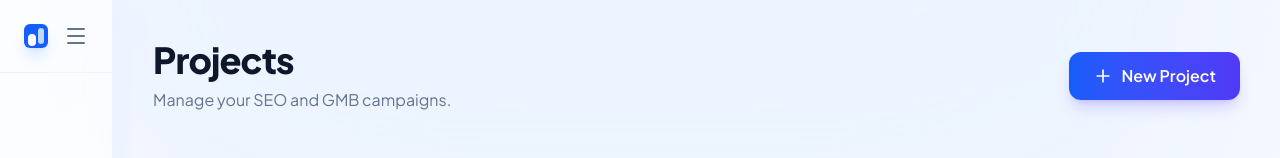
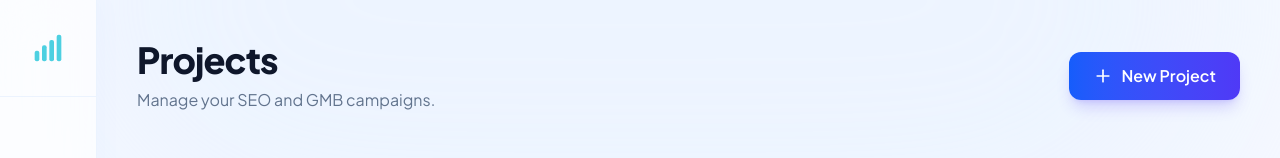
Before and after one commit to arbaz-mr/seo-dashboard, a Next.js app: page / in a window 1280 px wide. Shown: the top 158 px of the page. Built offline with nearby package versions, Linux system fonts and the light colour scheme; no server answers; the database is empty.

Commit message:
Replace logo with custom svg and use it as toggle

```diff
--- a/src/components/layout/Sidebar.tsx
+++ b/src/components/layout/Sidebar.tsx
@@ -10,17 +10,18 @@ export const Sidebar = () => {
 
   return (
     <aside className={`w-full ${isOpen ? 'md:w-64' : 'md:w-auto'} transition-all duration-300 bg-white/70 backdrop-blur-xl border-b md:border-b-0 md:border-r border-blue-100/50 flex flex-col md:h-screen shrink-0 shadow-[4px_0_24px_rgba(59,130,246,0.03)] z-20 relative max-h-[50vh] md:max-h-none`}>
-      <div className="p-4 md:p-6 border-b border-blue-100/50 flex justify-between items-center gap-4">
-        <h1 className="text-2xl font-black tracking-tighter bg-gradient-to-br from-blue-700 to-blue-500 bg-clip-text text-transparent flex items-center gap-2">
-          <div className="w-6 h-6 bg-blue-600 rounded-md flex items-center justify-center shadow-lg shadow-blue-500/20 shrink-0">
-            <div className="w-2 h-3 bg-white rounded-sm transform translate-y-1"></div>
-            <div className="w-1.5 h-4 bg-blue-200 rounded-sm ml-0.5"></div>
-          </div>
-          {isOpen && <span>SEOdash.</span>}
-          {!isOpen && <span className="md:hidden">SEOdash.</span>}
-        </h1>
-        <button onClick={() => setIsOpen(!isOpen)} className="text-slate-500 hover:text-slate-900 transition-colors shrink-0">
-          {isOpen ? <X className="w-6 h-6" /> : <Menu className="w-6 h-6" />}
+      <div className="p-4 md:p-6 border-b border-blue-100/50 flex justify-center items-center">
+        <button
+          onClick={() => setIsOpen(!isOpen)}
+          className="flex items-center justify-center hover:opacity-80 transition-opacity focus:outline-none p-2 rounded-xl hover:bg-slate-50"
+          title="Toggle Projects"
+        >
+          <svg width="32" height="32" viewBox="0 0 24 24" fill="none" xmlns="http://www.w3.org/2000/svg">
+            <rect x="2" y="14" width="3.5" height="8" rx="1.5" fill="#4DD0E1" />
+            <rect x="7.5" y="10" width="3.5" height="12" rx="1.5" fill="#4DD0E1" />
+            <rect x="13" y="6" width="3.5" height="16" rx="1.5" fill="#4DD0E1" />
+            <rect x="18.5" y="2" width="3.5" height="20" rx="1.5" fill="#4DD0E1" />
+          </svg>
         </button>
       </div>
 
```
